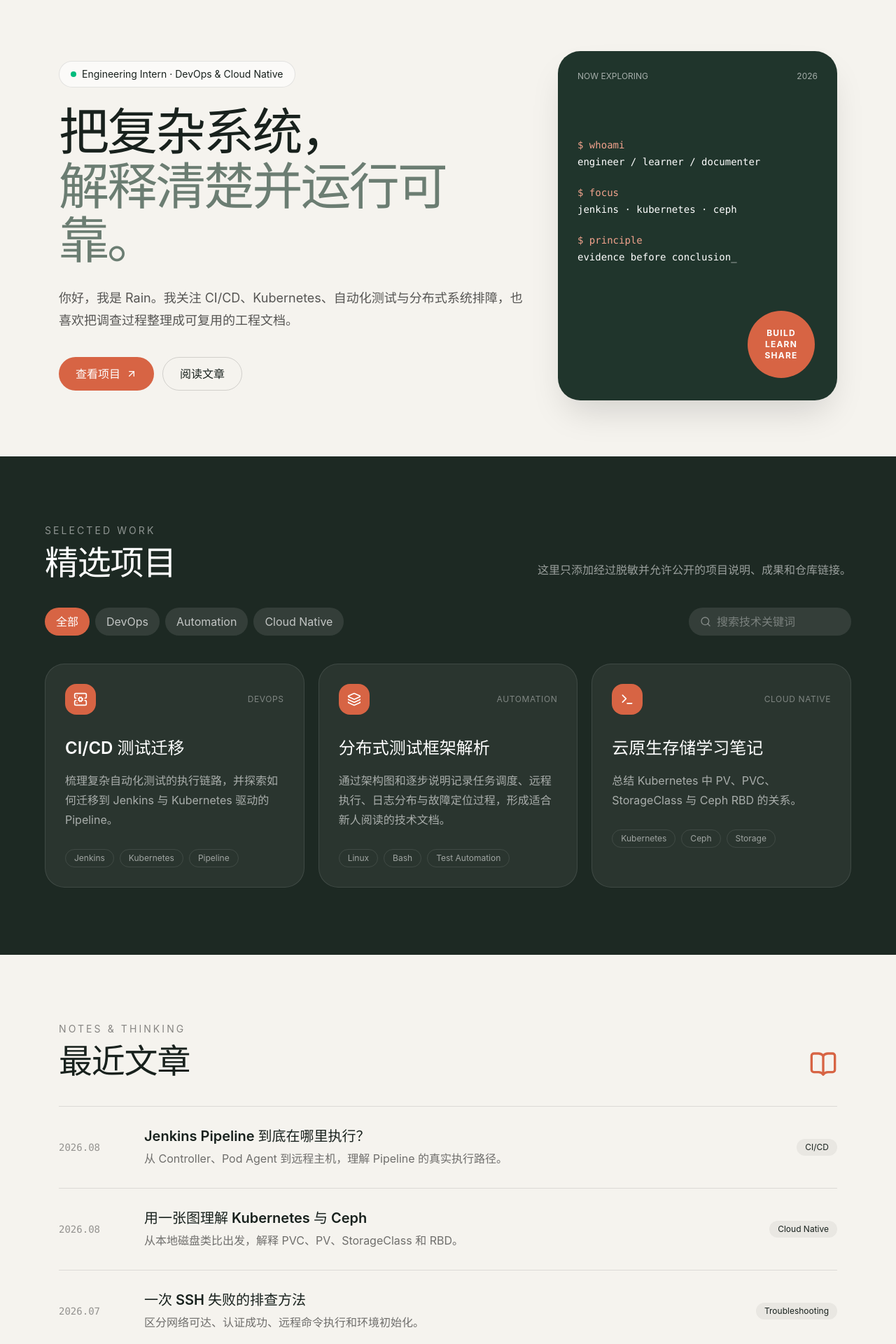
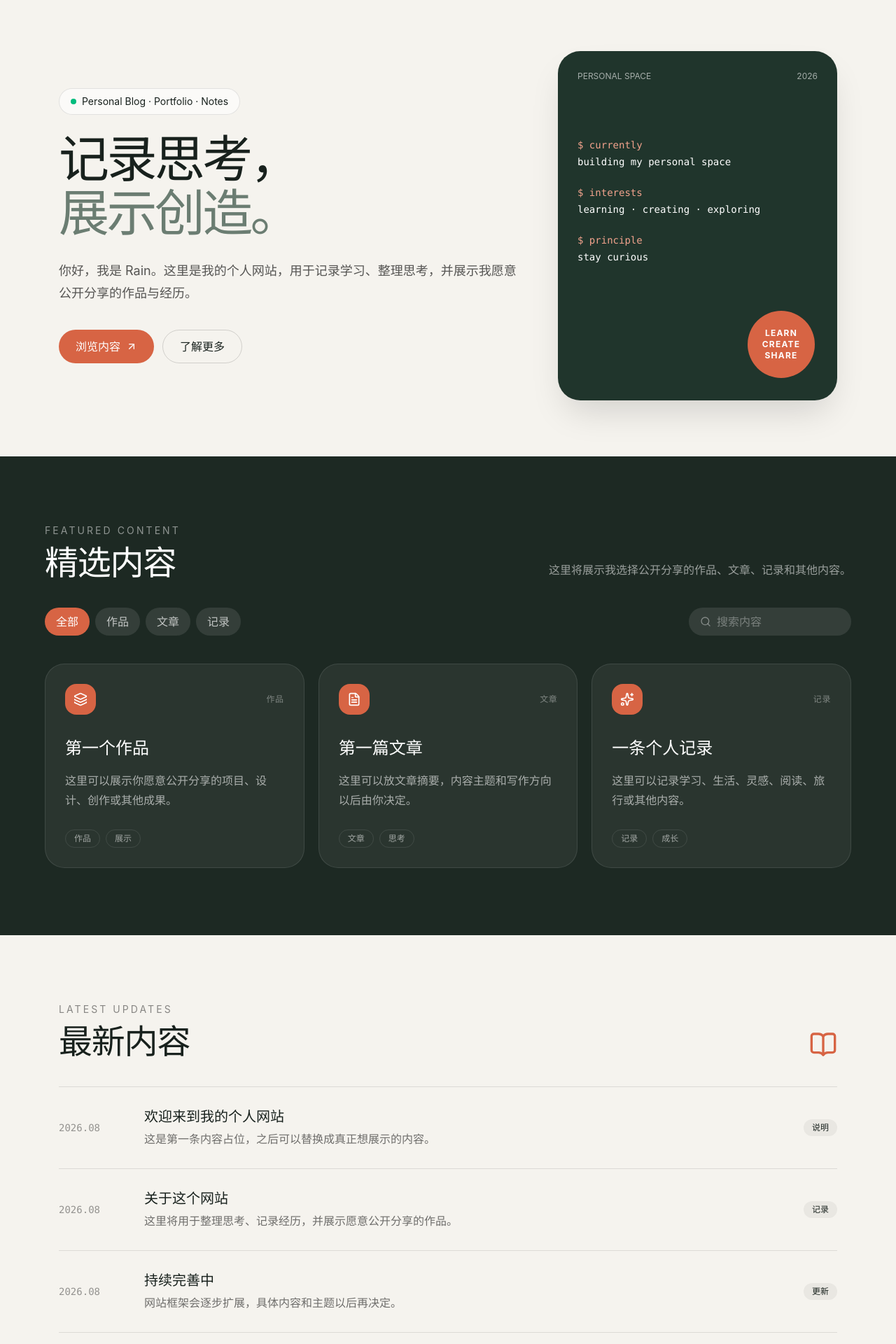
Before and after one commit to DHDSB/rain-portfolio, a React (Vite) app: page / in a window 1280 px wide. Shown: the part 80-2000 px from the top of the page at 70% size. Built offline with nearby package versions, Linux system fonts and the light colour scheme.

Commit message:
content.js开发

```diff
--- a/src/App.jsx
+++ b/src/App.jsx
@@ -3,65 +3,16 @@ import { FaGithub } from "react-icons/fa";
 import {
   ArrowUpRight,
   BookOpen,
-  Layers3,
   Mail,
   Menu,
   Search,
-  ServerCog,
-  Terminal,
   X,
 } from "lucide-react";
 
-const projects = [
-  {
-    title: "CI/CD 测试迁移",
-    category: "DevOps",
-    description:
-      "梳理复杂自动化测试的执行链路，并探索如何迁移到 Jenkins 与 Kubernetes 驱动的 Pipeline。",
-    tags: ["Jenkins", "Kubernetes", "Pipeline"],
-    icon: ServerCog,
-  },
-  {
-    title: "分布式测试框架解析",
-    category: "Automation",
-    description:
-      "通过架构图和逐步说明记录任务调度、远程执行、日志分布与故障定位过程，形成适合新人阅读的技术文档。",
-    tags: ["Linux", "Bash", "Test Automation"],
-    icon: Layers3,
-  },
-  {
-    title: "云原生存储学习笔记",
-    category: "Cloud Native",
-    description:
-      "总结 Kubernetes 中 PV、PVC、StorageClass 与 Ceph RBD 的关系。",
-    tags: ["Kubernetes", "Ceph", "Storage"],
-    icon: Terminal,
-  },
-];
-
-const posts = [
-  {
-    date: "2026.08",
-    title: "Jenkins Pipeline 到底在哪里执行？",
-    description:
-      "从 Controller、Pod Agent 到远程主机，理解 Pipeline 的真实执行路径。",
-    tag: "CI/CD",
-  },
-  {
-    date: "2026.08",
-    title: "用一张图理解 Kubernetes 与 Ceph",
-    description:
-      "从本地磁盘类比出发，解释 PVC、PV、StorageClass 和 RBD。",
-    tag: "Cloud Native",
-  },
-  {
-    date: "2026.07",
-    title: "一次 SSH 失败的排查方法",
-    description:
-      "区分网络可达、认证成功、远程命令执行和环境初始化。",
-    tag: "Troubleshooting",
-  },
-];
+import {
+  contentItems,
+  latestItems,
+} from "./data/content.js";
 
 export default function App() {
   const [menuOpen, setMenuOpen] = useState(false);
@@ -70,22 +21,21 @@ export default function App() {
 
   const categories = [
     "全部",
-    ...new Set(projects.map((project) => project.category)),
+    ...new Set(contentItems.map((item) => item.category)),
   ];
 
-  const filteredProjects = useMemo(() => {
+  const filteredItems = useMemo(() => {
     const searchText = keyword.trim().toLowerCase();
 
-    return projects.filter((project) => {
+    return contentItems.filter((item) => {
       const categoryMatches =
-        selectedCategory === "全部" ||
-        project.category === selectedCategory;
+        selectedCategory === "全部" || item.category === selectedCategory;
 
       const searchableText = [
-        project.title,
-        project.category,
-        project.description,
-        ...project.tags,
+        item.title,
+        item.category,
+        item.description,
+        ...item.tags,
       ]
         .join(" ")
         .toLowerCase();
@@ -101,23 +51,19 @@ export default function App() {
     const section = document.getElementById(sectionId);
 
     if (section) {
-      section.scrollIntoView({
-        behavior: "smooth",
-        block: "start",
-      });
+      section.scrollIntoView({ behavior: "smooth", block: "start" });
     }
 
     setMenuOpen(false);
   }
 
   function openEmail() {
-    window.location.href =
-      "mailto:yujietan996@gmail.com";
+    window.location.href = "mailto:yujietan996@gmail.com";
   }
 
   function openGithub() {
     window.open(
-      "https://github.com/DHDSB/",
+      "https://github.com/DHDSB",
       "_blank",
       "noopener,noreferrer"
     );
@@ -136,35 +82,16 @@ export default function App() {
           </button>
 
           <nav className="hidden items-center gap-7 text-sm md:flex">
-            <button
-              type="button"
-              onClick={() => goToSection("projects")}
-              className="border-0 bg-transparent transition hover:text-[#d76444]"
-            >
-              项目
+            <button type="button" onClick={() => goToSection("featured")} className="border-0 bg-transparent transition hover:text-[#d76444]">
+              作品
             </button>
-
-            <button
-              type="button"
-              onClick={() => goToSection("writing")}
-              className="border-0 bg-transparent transition hover:text-[#d76444]"
-            >
-              文章
+            <button type="button" onClick={() => goToSection("latest")} className="border-0 bg-transparent transition hover:text-[#d76444]">
+              内容
             </button>
-
-            <button
-              type="button"
-              onClick={() => goToSection("about")}
-              className="border-0 bg-transparent transition hover:text-[#d76444]"
-            >
+            <button type="button" onClick={() => goToSection("about")} className="border-0 bg-transparent transition hover:text-[#d76444]">
               关于
             </button>
-
-            <button
-              type="button"
-              onClick={() => goToSection("contact")}
-              className="rounded-full border-0 bg-[#18211d] px-5 py-2.5 text-white transition hover:bg-[#356859]"
-            >
+            <button type="button" onClick={() => goToSection("contact")} className="rounded-full border-0 bg-[#18211d] px-5 py-2.5 text-white transition hover:bg-[#356859]">
               联系我
             </button>
           </nav>
@@ -181,144 +108,78 @@ export default function App() {
 
         {menuOpen && (
           <nav className="grid gap-2 border-t border-black/10 bg-[#f5f3ee] p-5 md:hidden">
-            <button
-              type="button"
-              onClick={() => goToSection("projects")}
-              className="rounded-xl border-0 bg-transparent p-3 text-left hover:bg-white/70"
-            >
-              项目
-            </button>
-
-            <button
-              type="button"
-              onClick={() => goToSection("writing")}
-              className="rounded-xl border-0 bg-transparent p-3 text-left hover:bg-white/70"
-            >
-              文章
-            </button>
-
-            <button
-              type="button"
-              onClick={() => goToSection("about")}
-              className="rounded-xl border-0 bg-transparent p-3 text-left hover:bg-white/70"
-            >
-              关于
-            </button>
-
-            <button
-              type="button"
-              onClick={() => goToSection("contact")}
-              className="rounded-xl border-0 bg-transparent p-3 text-left hover:bg-white/70"
-            >
-              联系
-            </button>
+            <button type="button" onClick={() => goToSection("featured")} className="rounded-xl border-0 bg-transparent p-3 text-left hover:bg-white/70">作品</button>
+            <button type="button" onClick={() => goToSection("latest")} className="rounded-xl border-0 bg-transparent p-3 text-left hover:bg-white/70">内容</button>
+            <button type="button" onClick={() => goToSection("about")} className="rounded-xl border-0 bg-transparent p-3 text-left hover:bg-white/70">关于</button>
+            <button type="button" onClick={() => goToSection("contact")} className="rounded-xl border-0 bg-transparent p-3 text-left hover:bg-white/70">联系</button>
           </nav>
         )}
       </header>
 
       <main>
-        <section
-          id="home"
-          className="mx-auto grid min-h-[78vh] max-w-6xl items-center gap-12 px-5 py-20 lg:grid-cols-[1.25fr_0.75fr]"
-        >
+        <section id="home" className="mx-auto grid min-h-[78vh] max-w-6xl items-center gap-12 px-5 py-20 lg:grid-cols-[1.25fr_0.75fr]">
           <div>
             <div className="mb-6 inline-flex items-center gap-2 rounded-full border border-black/10 bg-white/60 px-4 py-2 text-sm">
               <span className="h-2 w-2 rounded-full bg-emerald-500" />
-              Engineering Intern · DevOps & Cloud Native
+              Personal Blog · Portfolio · Notes
             </div>
 
-            <h1 className="max-w-4xl text-5xl font-semibold leading-[1.08] tracking-[-0.04em] sm:text-6xl xl:text-7xl">
-              把复杂系统，
+            <h1 className="max-w-4xl text-5xl font-semibold leading-[1.08] tracking-[-0.05em] sm:text-7xl">
+              记录思考，
               <br />
-              <span className="text-[#6b7d72]">
-                解释清楚并运行可靠。
-              </span>
+              <span className="text-[#6b7d72]">展示创造。</span>
             </h1>
 
             <p className="mt-7 max-w-2xl text-lg leading-8 text-black/65">
-              你好，我是 Rain。我关注 CI/CD、Kubernetes、自动化测试与分布式系统排障，也喜欢把调查过程整理成可复用的工程文档。
+              你好，我是 Rain。这里是我的个人网站，用于记录学习、整理思考，并展示我愿意公开分享的作品与经历。
             </p>
 
             <div className="mt-9 flex flex-wrap gap-3">
-              <button
-                type="button"
-                onClick={() => goToSection("projects")}
-                className="inline-flex h-12 items-center rounded-full border-0 bg-[#d76444] px-6 font-medium text-white transition hover:bg-[#bd5135]"
-              >
-                查看项目
+              <button type="button" onClick={() => goToSection("featured")} className="inline-flex h-12 items-center rounded-full border-0 bg-[#d76444] px-6 font-medium text-white transition hover:bg-[#bd5135]">
+                浏览内容
                 <ArrowUpRight className="ml-2 h-4 w-4" />
               </button>
-
-              <button
-                type="button"
-                onClick={() => goToSection("writing")}
-                className="h-12 rounded-full border border-black/15 bg-transparent px-6 font-medium transition hover:bg-white"
-              >
-                阅读文章
+              <button type="button" onClick={() => goToSection("about")} className="h-12 rounded-full border border-black/15 bg-transparent px-6 font-medium transition hover:bg-white">
+                了解更多
               </button>
             </div>
           </div>
 
           <div className="relative aspect-[4/5] overflow-hidden rounded-[2rem] bg-[#20352c] p-7 text-white shadow-2xl shadow-black/15">
             <div className="flex items-center justify-between text-xs text-white/60">
-              <span>NOW EXPLORING</span>
+              <span>PERSONAL SPACE</span>
               <span>2026</span>
             </div>
 
             <div className="mt-20 space-y-6 font-mono text-sm">
               <div>
-                <p className="text-[#f2a38d]">$ whoami</p>
-                <p className="mt-1">
-                  engineer / learner / documenter
-                </p>
+                <p className="text-[#f2a38d]">$ currently</p>
+                <p className="mt-1">building my personal space</p>
               </div>
-
               <div>
-                <p className="text-[#f2a38d]">$ focus</p>
-                <p className="mt-1">
-                  jenkins · kubernetes · ceph
-                </p>
+                <p className="text-[#f2a38d]">$ interests</p>
+                <p className="mt-1">learning · creating · exploring</p>
               </div>
-
               <div>
                 <p className="text-[#f2a38d]">$ principle</p>
-                <p className="mt-1">
-                  evidence before conclusion_
-                </p>
+                <p className="mt-1">stay curious</p>
               </div>
             </div>
 
             <div className="absolute bottom-8 right-8 grid h-24 w-24 place-items-center rounded-full bg-[#d76444] text-center text-xs font-bold uppercase tracking-widest">
-              <span>
-                Build
-                <br />
-                Learn
-                <br />
-                Share
-              </span>
+              <span>Learn<br />Create<br />Share</span>
             </div>
           </div>
         </section>
 
-        <section
-          id="projects"
-          className="bg-[#1d2923] px-5 py-24 text-white"
-        >
+        <section id="featured" className="bg-[#1d2923] px-5 py-24 text-white">
           <div className="mx-auto max-w-6xl">
             <div className="flex flex-col justify-between gap-6 md:flex-row md:items-end">
               <div>
-                <p className="mb-3 text-sm uppercase tracking-[0.22em] text-white/50">
-                  Selected work
-                </p>
-
-                <h2 className="text-4xl font-semibold tracking-tight sm:text-5xl">
-                  精选项目
-                </h2>
+                <p className="mb-3 text-sm uppercase tracking-[0.22em] text-white/50">Featured content</p>
+                <h2 className="text-4xl font-semibold tracking-tight sm:text-5xl">精选内容</h2>
               </div>
-
-              <p className="max-w-md leading-7 text-white/55">
-                这里只添加经过脱敏并允许公开的项目说明、成果和仓库链接。
-              </p>
+              <p className="max-w-md leading-7 text-white/55">这里将展示我选择公开分享的作品、文章、记录和其他内容。</p>
             </div>
 
             <div className="mt-10 flex flex-col gap-4 sm:flex-row sm:items-center sm:justify-between">
@@ -327,9 +188,7 @@ export default function App() {
                   <button
                     key={category}
                     type="button"
-                    onClick={() =>
-                      setSelectedCategory(category)
-                    }
+                    onClick={() => setSelectedCategory(category)}
                     className={
                       selectedCategory === category
                         ? "rounded-full border-0 bg-[#d76444] px-4 py-2 text-sm text-white"
@@ -343,54 +202,33 @@ export default function App() {
 
               <label className="flex items-center gap-2 rounded-full bg-white/10 px-4 py-2">
                 <Search className="h-4 w-4 text-white/40" />
-
                 <input
                   type="search"
                   value={keyword}
-                  onChange={(event) =>
-                    setKeyword(event.target.value)
-                  }
-                  placeholder="搜索技术关键词"
+                  onChange={(event) => setKeyword(event.target.value)}
+                  placeholder="搜索内容"
                   className="w-44 border-0 bg-transparent text-sm text-white outline-none placeholder:text-white/35"
                 />
               </label>
             </div>
 
             <div className="mt-10 grid gap-5 md:grid-cols-2 lg:grid-cols-3">
-              {filteredProjects.map((project) => {
-                const ProjectIcon = project.icon;
+              {filteredItems.map((item) => {
+                const ItemIcon = item.icon;
 
                 return (
-                  <article
-                    key={project.title}
-                    className="rounded-[1.75rem] border border-white/10 bg-white/[0.06] p-7 transition hover:-translate-y-1 hover:bg-white/[0.09]"
-                  >
+                  <article key={item.title} className="rounded-[1.75rem] border border-white/10 bg-white/[0.06] p-7 transition hover:-translate-y-1 hover:bg-white/[0.09]">
                     <div className="flex items-center justify-between">
                       <div className="grid h-11 w-11 place-items-center rounded-2xl bg-[#d76444]">
-                        <ProjectIcon className="h-5 w-5" />
+                        <ItemIcon className="h-5 w-5" />
                       </div>
-
-                      <span className="text-xs uppercase tracking-wider text-white/40">
-                        {project.category}
-                      </span>
+                      <span className="text-xs uppercase tracking-wider text-white/40">{item.category}</span>
                     </div>
-
-                    <h3 className="mt-8 text-2xl font-semibold">
-                      {project.title}
-                    </h3>
-
-                    <p className="mt-4 leading-7 text-white/60">
-                      {project.description}
-                    </p>
-
+                    <h3 className="mt-8 text-2xl font-semibold">{item.title}</h3>
+                    <p className="mt-4 leading-7 text-white/60">{item.description}</p>
                     <div className="mt-7 flex flex-wrap gap-2">
-                      {project.tags.map((tag) => (
-                        <span
-                          key={tag}
-                          className="rounded-full border border-white/10 px-3 py-1 text-xs text-white/55"
-                        >
-                          {tag}
-                        </span>
+                      {item.tags.map((tag) => (
+                        <span key={tag} className="rounded-full border border-white/10 px-3 py-1 text-xs text-white/55">{tag}</span>
                       ))}
                     </div>
                   </article>
@@ -398,55 +236,30 @@ export default function App() {
               })}
             </div>
 
-            {filteredProjects.length === 0 && (
-              <p className="mt-10 rounded-2xl border border-white/10 p-6 text-white/60">
-                没有找到匹配的项目，请更换关键词。
-              </p>
+            {filteredItems.length === 0 && (
+              <p className="mt-10 rounded-2xl border border-white/10 p-6 text-white/60">没有找到匹配的内容，请更换关键词。</p>
             )}
           </div>
         </section>
 
-        <section
-          id="writing"
-          className="mx-auto max-w-6xl px-5 py-24"
-        >
+        <section id="latest" className="mx-auto max-w-6xl px-5 py-24">
           <div className="flex items-end justify-between">
             <div>
-              <p className="mb-3 text-sm uppercase tracking-[0.22em] text-black/45">
-                Notes & thinking
-              </p>
-
-              <h2 className="text-4xl font-semibold tracking-tight sm:text-5xl">
-                最近文章
-              </h2>
+              <p className="mb-3 text-sm uppercase tracking-[0.22em] text-black/45">Latest updates</p>
+              <h2 className="text-4xl font-semibold tracking-tight sm:text-5xl">最新内容</h2>
             </div>
-
             <BookOpen className="hidden h-10 w-10 text-[#d76444] sm:block" />
           </div>
 
           <div className="mt-10 divide-y divide-black/10 border-y border-black/10">
-            {posts.map((post) => (
-              <article
-                key={post.title}
-                className="grid gap-3 py-7 sm:grid-cols-[110px_1fr_auto] sm:items-center"
-              >
-                <span className="font-mono text-sm text-black/40">
-                  {post.date}
-                </span>
-
+            {latestItems.map((item) => (
+              <article key={item.title} className="grid gap-3 py-7 sm:grid-cols-[110px_1fr_auto] sm:items-center">
+                <span className="font-mono text-sm text-black/40">{item.date}</span>
                 <div>
-                  <h3 className="text-xl font-semibold">
-                    {post.title}
-                  </h3>
-
-                  <p className="mt-1 leading-7 text-black/55">
-                    {post.description}
-                  </p>
+                  <h3 className="text-xl font-semibold">{item.title}</h3>
+                  <p className="mt-1 leading-7 text-black/55">{item.description}</p>
                 </div>
-
-                <span className="w-fit rounded-full bg-black/5 px-3 py-1 text-xs">
-                  {post.tag}
-                </span>
+                <span className="w-fit rounded-full bg-black/5 px-3 py-1 text-xs">{item.tag}</span>
               </article>
             ))}
           </div>
@@ -455,25 +268,12 @@ export default function App() {
         <section id="about" className="px-5 py-24">
           <div className="mx-auto grid max-w-6xl gap-10 rounded-[2rem] bg-[#d9e3db] p-8 sm:p-12 lg:grid-cols-2">
             <div>
-              <p className="text-sm uppercase tracking-[0.22em] text-black/45">
-                About
-              </p>
-
-              <h2 className="mt-3 text-4xl font-semibold tracking-tight">
-                不仅解决问题，
-                <br />
-                也记录如何解决。
-              </h2>
+              <p className="text-sm uppercase tracking-[0.22em] text-black/45">About</p>
+              <h2 className="mt-3 text-4xl font-semibold tracking-tight">关于这个网站</h2>
             </div>
-
             <div className="space-y-5 leading-8 text-black/65">
-              <p>
-                我喜欢从日志、代码和执行环境中寻找证据，区分已确认事实与待验证假设，再把结果整理成别人可以复现的步骤。
-              </p>
-
-              <p>
-                这个网站用于展示公开项目、技术文章、系统架构笔记和学习轨迹。所有真实工作内容都会先进行脱敏和权限检查。
-              </p>
+              <p>这是一个持续完善中的个人空间，用于保存想法、整理内容，并展示愿意公开分享的作品与经历。</p>
+              <p>网站的主题不会被预先限制，未来展示什么内容，将由我自己决定。</p>
             </div>
           </div>
         </section>
@@ -481,32 +281,15 @@ export default function App() {
         <section id="contact" className="px-5 pb-12">
           <div className="mx-auto flex max-w-6xl flex-col items-start justify-between gap-8 rounded-[2rem] bg-[#d76444] p-8 text-white sm:p-12 lg:flex-row lg:items-center">
             <div>
-              <p className="text-sm uppercase tracking-[0.22em] text-white/65">
-                Let&apos;s connect
-              </p>
-
-              <h2 className="mt-3 text-3xl font-semibold sm:text-4xl">
-                想聊聊 DevOps、云原生或自动化？
-              </h2>
+              <p className="text-sm uppercase tracking-[0.22em] text-white/65">Let&apos;s connect</p>
+              <h2 className="mt-3 text-3xl font-semibold sm:text-4xl">欢迎与我联系</h2>
             </div>
-
             <div className="flex flex-wrap gap-3">
-              <button
-                type="button"
-                onClick={openEmail}
-                className="inline-flex items-center rounded-full border-0 bg-white px-5 py-3 font-medium text-[#18211d] transition hover:bg-white/90"
-              >
-                <Mail className="mr-2 h-4 w-4" />
-                Email
+              <button type="button" onClick={openEmail} className="inline-flex items-center rounded-full border-0 bg-white px-5 py-3 font-medium text-[#18211d] transition hover:bg-white/90">
+                <Mail className="mr-2 h-4 w-4" />Email
               </button>
-
-              <button
-                type="button"
-                onClick={openGithub}
-                className="inline-flex items-center rounded-full border border-white/40 bg-transparent px-5 py-3 font-medium text-white transition hover:bg-white/10"
-              >
-                <FaGithub className="mr-2 h-4 w-4" />
-                GitHub
+              <button type="button" onClick={openGithub} className="inline-flex items-center rounded-full border border-white/40 bg-transparent px-5 py-3 font-medium text-white transition hover:bg-white/10">
+                <FaGithub className="mr-2 h-4 w-4" />GitHub
               </button>
             </div>
           </div>
@@ -515,10 +298,7 @@ export default function App() {
 
       <footer className="mx-auto flex max-w-6xl flex-col justify-between gap-3 px-5 py-8 text-sm text-black/45 sm:flex-row">
         <span>© 2026 Rain Tan</span>
-
-        <span>
-          Designed for clear thinking and reliable engineering.
-        </span>
+        <span>Learning, creating, and sharing.</span>
       </footer>
     </div>
   );
--- /dev/null
+++ b/src/data/content.js
@@ -0,0 +1,62 @@
+import {
+  FileText,
+  Layers3,
+  Sparkles,
+} from "lucide-react";
+
+export const contentItems = [
+  {
+    id: "work-1",
+    title: "第一个作品",
+    category: "作品",
+    description:
+      "这里可以展示你愿意公开分享的项目、设计、创作或其他成果。",
+    tags: ["作品", "展示"],
+    icon: Layers3,
+  },
+  {
+    id: "article-1",
+    title: "第一篇文章",
+    category: "文章",
+    description:
+      "这里可以放文章摘要，内容主题和写作方向以后由你决定。",
+    tags: ["文章", "思考"],
+    icon: FileText,
+  },
+  {
+    id: "note-1",
+    title: "一条个人记录",
+    category: "记录",
+    description:
+      "这里可以记录学习、生活、灵感、阅读、旅行或其他内容。",
+    tags: ["记录", "成长"],
+    icon: Sparkles,
+  },
+];
+
+export const latestItems = [
+  {
+    id: "latest-1",
+    date: "2026.08",
+    title: "欢迎来到我的个人网站",
+    description:
+      "这是第一条内容占位，之后可以替换成真正想展示的内容。",
+    tag: "说明",
+  },
+  {
+    id: "latest-2",
+    date: "2026.08",
+    title: "关于这个网站",
+    description:
+      "这里将用于整理思考、记录经历，并展示愿意公开分享的作品。",
+    tag: "记录",
+  },
+  {
+    id: "latest-3",
+    date: "2026.08",
+    title: "持续完善中",
+    description:
+      "网站框架会逐步扩展，具体内容和主题以后再决定。",
+    tag: "更新",
+  },
+];
```
Also changed, not shown: 1 other file (tests, documents, lock files or other folders).
